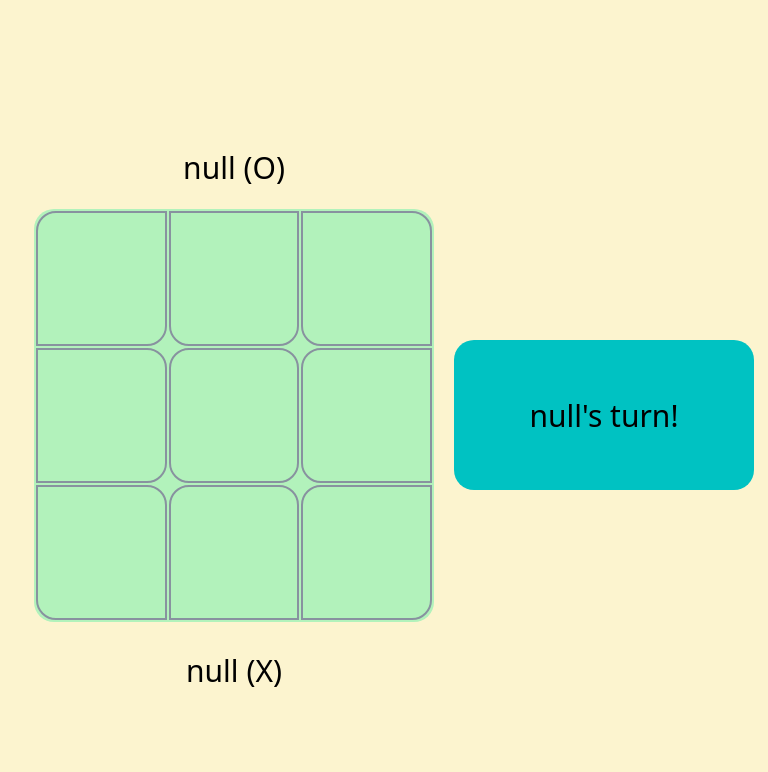
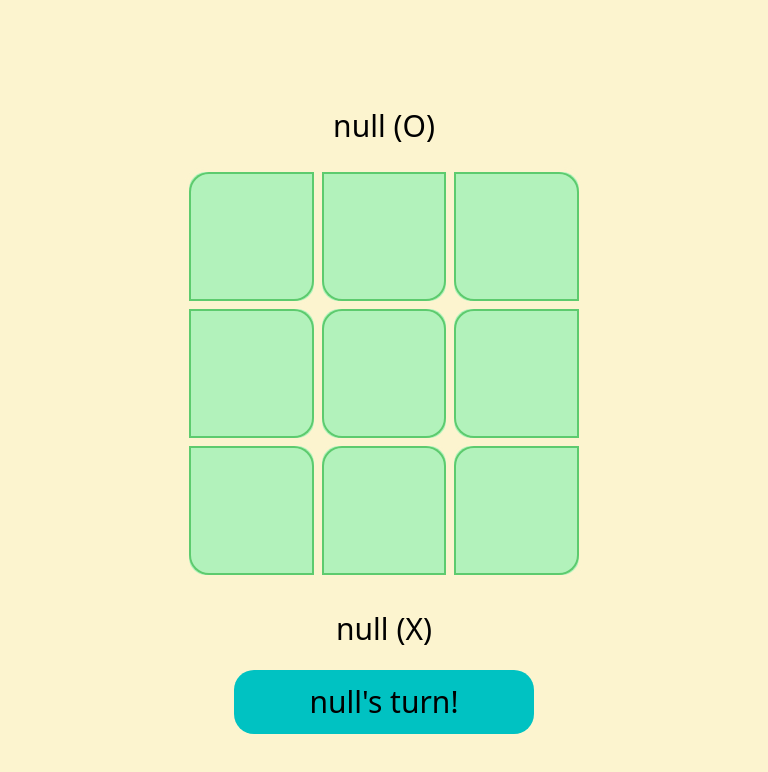
Before and after one commit to josfam/tictacs, a website: page public/game.html in a window 768 px wide. Drawn offline with nearby package versions, Linux system fonts and the light colour scheme; no server answers; a web font is replaced by a local one.

Commit message:
Make board gutters transparent, fix body padding

```diff
--- a/public/css/base.css
+++ b/public/css/base.css
@@ -46,7 +46,6 @@
 
 body {
 	margin: 0px;
-	padding: 30px 30px 0px 30px;
 	display: flex;
 	flex-direction: column;
 	align-items: center;
@@ -102,7 +101,7 @@ ul {
 /* page region */
 main {
 	margin: 0px;
-	padding: 30px;
+	padding: 30px 30px 0px 30px;
 	display: flex;
 	flex-direction: column;
 	align-items: center;
--- a/public/css/game.css
+++ b/public/css/game.css
@@ -2,17 +2,18 @@
 
 /* game room styles */
 #game-board {
-    width: 400px;
-    height: 300px;
+    min-width: 400px;
+    min-height: 300px;
     border-radius: 20px;
-    background-color: #b2f2bb;
+    background-color: var(--cream-200);
     border-collapse:separate;
     margin: 20px;
 }
 
 [data-cell] {
-    border: 2px solid #88929F;
-    font-size: 95px;
+	box-shadow: inset 0 0 0 2px hsl(129, 51%, 58%); /* Adjust size and color as needed */
+    border: 3px solid var(--cream-200);
+	font-size: 90px;
     text-align: center;
     width: 130px;
     height: 135px;
@@ -53,7 +54,57 @@
     font-size: var(--fs-large);
 }
 
+/* responsive - media queries */
+@media (min-width: 768px) and (max-width: 1024px) {
+	/* game board and info */
+	#table-info {
+		flex-direction: column;
+		gap: 20px;
+	}
+	#info-box {
+		height: calc(var(--fs-normal) + 40px);
+	}
+}
+
+@media (min-width: 425px) and (max-width: 768px) {
+	/* game board and info */
+	#table-info {
+		flex-direction: column;
+		gap: 20px;
+	}
+	#info-box {
+		height: calc(var(--fs-normal) + 40px);
+	}
+}
+
+@media (min-width: 375px) and (max-width: 425px) {
+	/* game board and info */
+	#table-info {
+		flex-direction: column;
+		gap: 20px;
+	}
+	#info-box {
+		height: calc(var(--fs-normal) + 40px);
+	}
+	[data-cell] {
+		max-width: 80px;
+		max-height: 90px;
+	}
+}
+
+@media (min-width: 320px) and (max-width: 375px) {
+	/* game board and info */
+	#table-info {
+		flex-direction: column;
+	}
+}
+
 /* per-cell styling for the game board */
+#game-board td {
+	background-color: #b2f2bb;
+}
+
+
 
 td#\30 {
 	/* top left cell */
```
